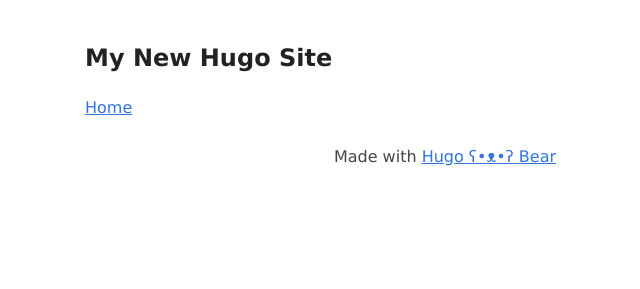
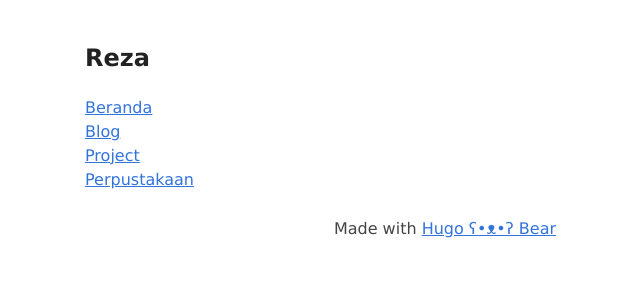
Before and after one commit to rezaalmanda/rezaalmanda.github.io, a plain HTML site: page index.html in a window 1280 px wide. Shown: the whole page, without its empty margins (195-835 px from the left). Drawn offline with Linux system fonts and the light colour scheme.

Commit message:
Update index.html

```diff
--- a/index.html
+++ b/index.html
@@ -6,7 +6,7 @@
   <meta http-equiv="X-Clacks-Overhead" content="GNU Terry Pratchett" />
   <meta charset="utf-8">
   <meta name="viewport" content="width=device-width, initial-scale=1.0" />
-<title>My New Hugo Site | My New Hugo Site</title>
+<title>Humankind</title>
 <meta name="title" content="My New Hugo Site" />
 <meta name="description" content="" />
 <meta name="keywords" content="" />
@@ -203,10 +203,12 @@
 
 <body>
   <header><a href="/" class="title">
-  <h2>My New Hugo Site</h2>
+  <h2>Reza</h2>
 </a>
-<nav><a href="/">Home</a>
-
+<nav><a href="/">Beranda</a>
+<nav><a href="https://rezaalmanda.github.io/posts">Blog</a>
+<nav><a href="https://rezaalmanda.github.io/project">Project</a>
+<nav><a href="https://rezaalmanda.github.io/buku">Perpustakaan</a>
 
 </nav>
 </header>
```
